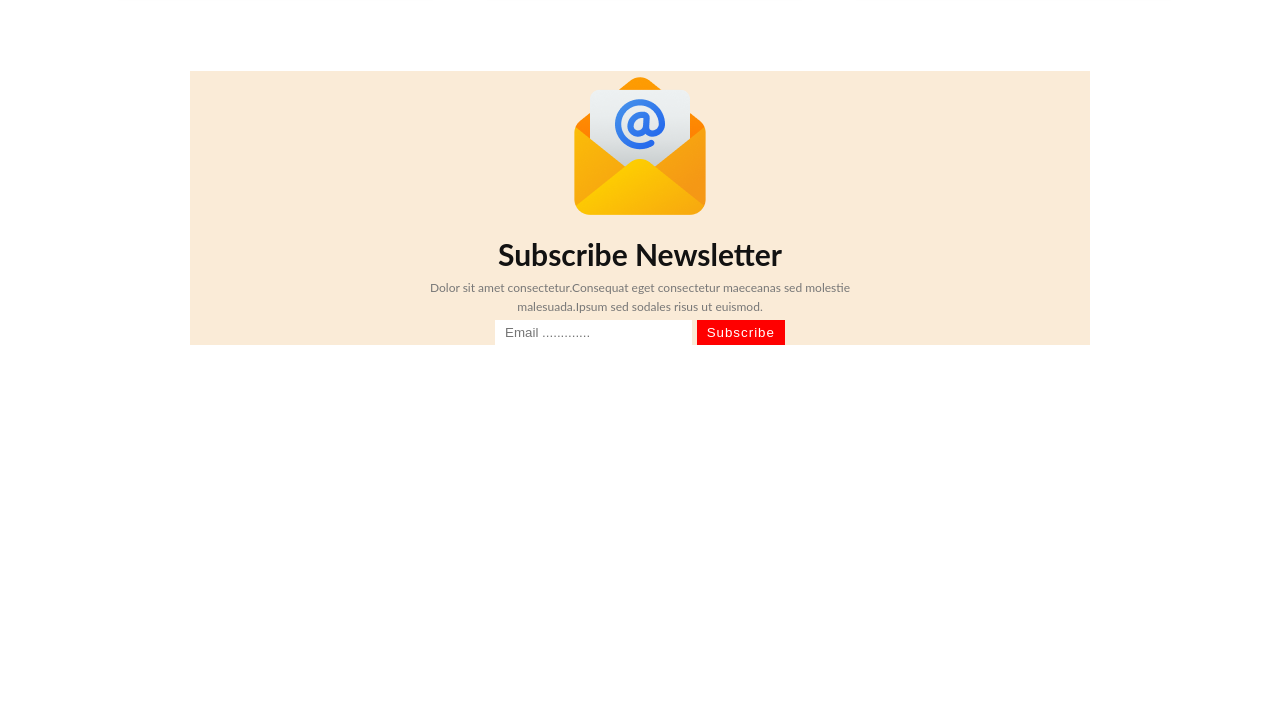
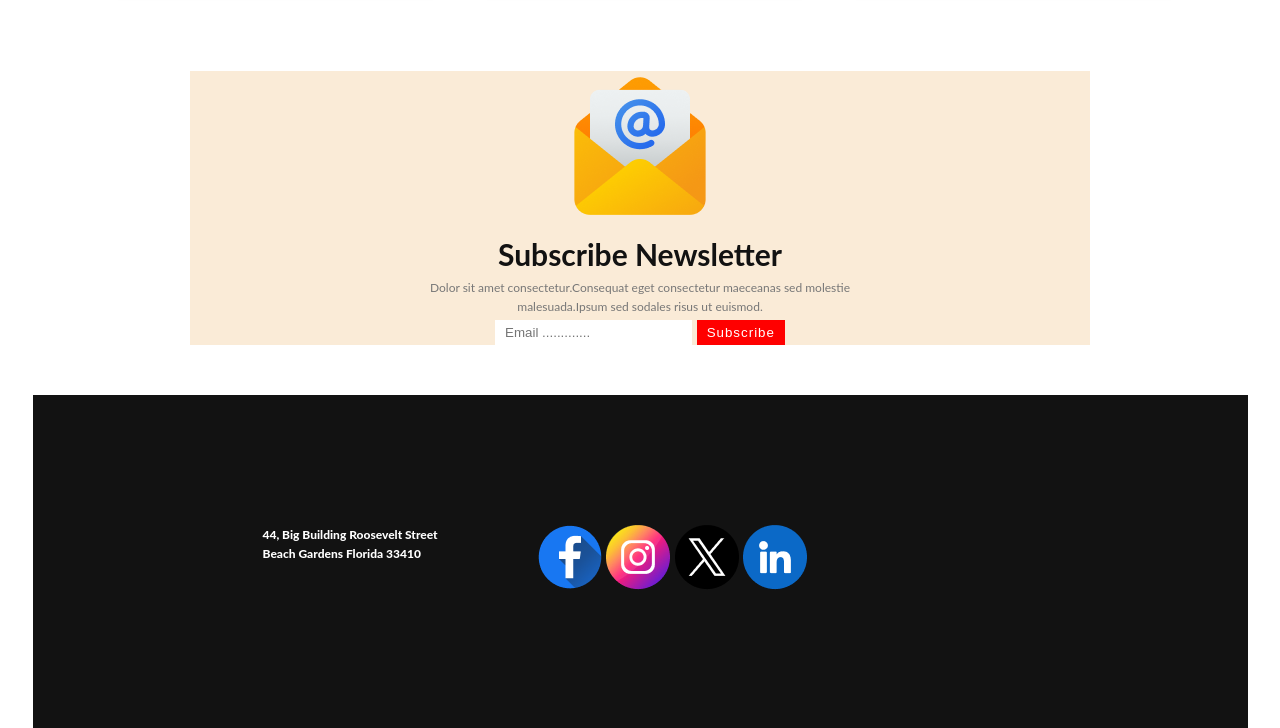
Before and after one commit to Hanjalabd/Assignment-1, a plain HTML site: page index.html in a window 1280 px wide. Shown: the part 2701-3429 px from the top of the page. Before the commit the page ends 3096 px from the top, so only its background shows below. Drawn offline with Linux system fonts and the light colour scheme.

Commit message:
last-finishing added

```diff
--- a/index.html
+++ b/index.html
@@ -63,7 +63,17 @@
              <button type="submit">Subscribe</button>
             </form>
         </section>
-
+        <footer class="last-finishing">
+            <nav>
+                <h3 class="nav-title">44, Big Building Roosevelt Street<br>Beach Gardens Florida 33410</h3>
+            </nav>
+            <div class="img-icon">
+                <img src="images/Facebook.png" alt="">
+                <img src="images/Instagram.png" alt="">
+                <img src="images/Twitter.png" alt="">
+                <img src="images/Linkedin.png" alt="">
+            </div>
+    </footer>
  </main>
 </body>
 </html>
--- a/style.css
+++ b/style.css
@@ -188,3 +188,17 @@ form button{
 .paragraph-2{
     font-size: 12px;
 }
+
+.last-finishing{
+    display: flex;
+    background-color: #121212;
+    gap: 100px;
+    padding: 130px 230px;
+    width: 1215px;
+    margin: 0 auto;
+}
+.nav-title{
+    color: white;
+    font-size: 12px;
+    font-weight: 800;
+}
```
